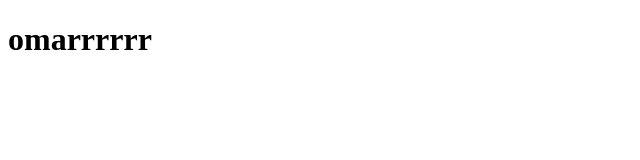
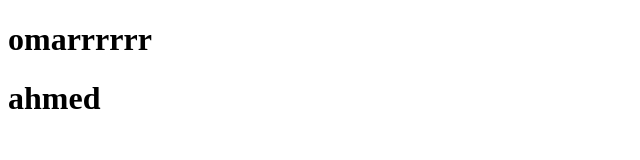
Before and after one commit to ahmedabdelarzik/test2, a plain HTML site: page index.html in a window 1280 px wide. Shown: the whole page, without its empty margins (0-640 px from the left). Drawn offline with Linux system fonts and the light colour scheme.

Commit message:
modify by admin

```diff
--- a/index.html
+++ b/index.html
@@ -8,5 +8,6 @@
 </head>
 <body>
     <h1> omarrrrrr  </h1>
+    <h1>ahmed </h1>
 </body>
 </html>
```
